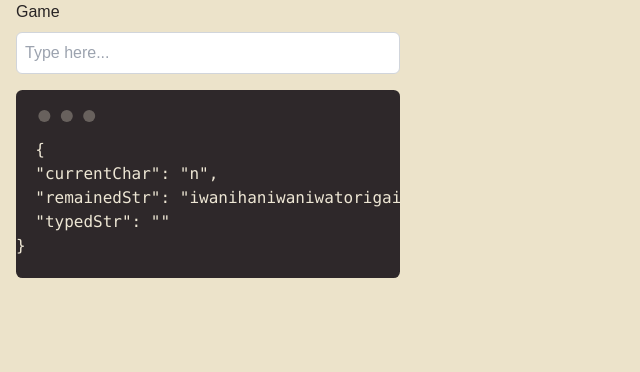
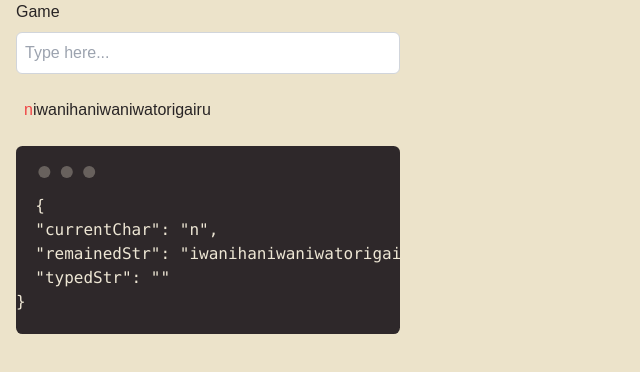
Before and after one commit to fmsyt/readable-font, a Next.js app: page / in a window 1280 px wide. Shown: the top 372 px of the page, without its empty margins (0-640 px from the left). Built offline with nearby package versions, Linux system fonts and the light colour scheme.

Commit message:
Playgroundコンポーネントに入力状況を表示するための新しい要素を追加

```diff
--- a/src/app/components/Playground.tsx
+++ b/src/app/components/Playground.tsx
@@ -68,6 +68,11 @@ export default function Playground() {
         placeholder="Type here..."
         className="w-full p-2 mt-2 border border-gray-300 rounded-md"
       />
+      <div className="mt-4 p-2">
+        <span className="text-blue-500">{remind?.typedStr}</span>
+        <span className="text-red-500">{remind?.currentChar}</span>
+        <span>{remind?.remainedStr}</span>
+      </div>
       <div className="mt-4 mockup-code max-h-96 overflow-y-auto">
         <pre>
           <code>{JSON.stringify(remind, null, 2)}</code>
```
